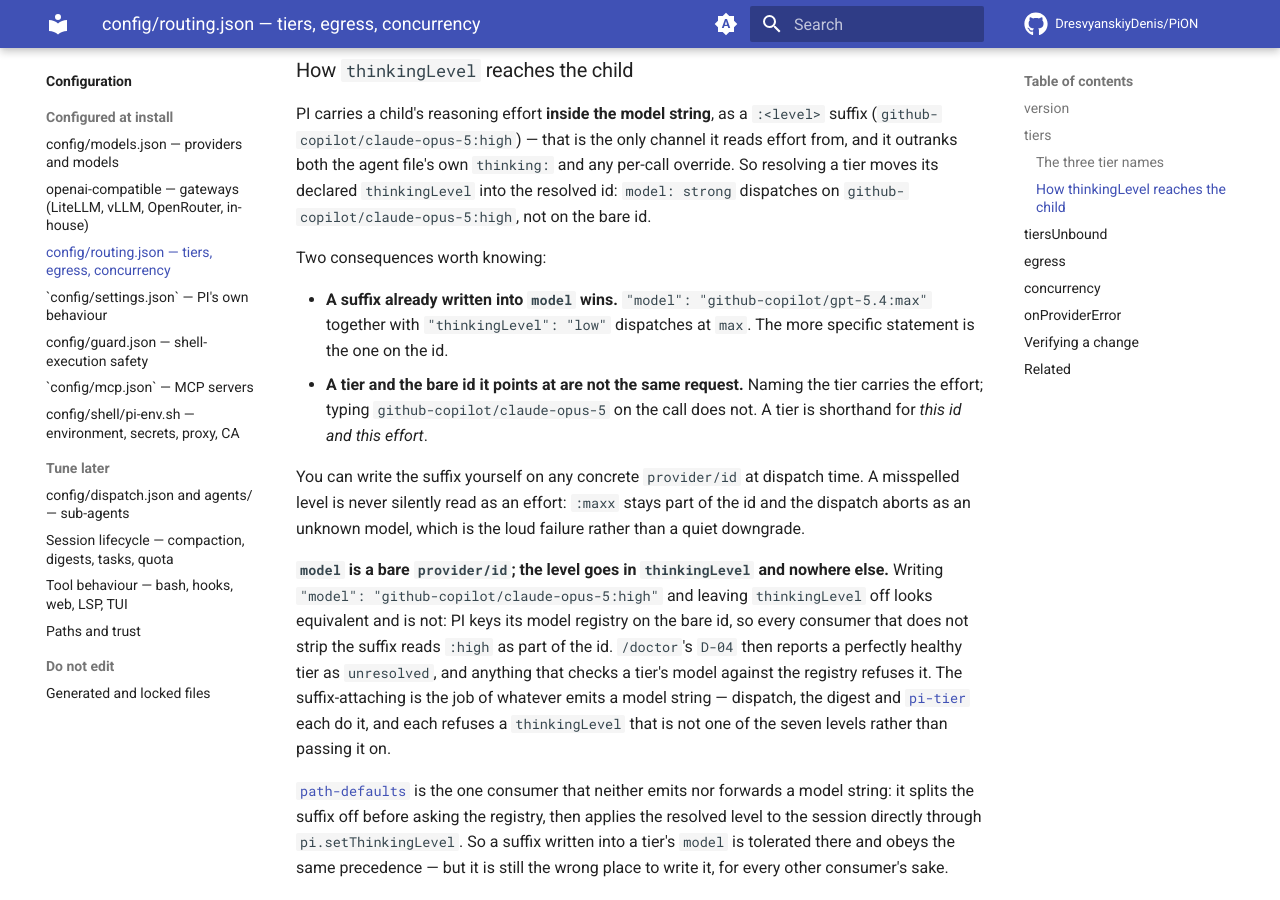
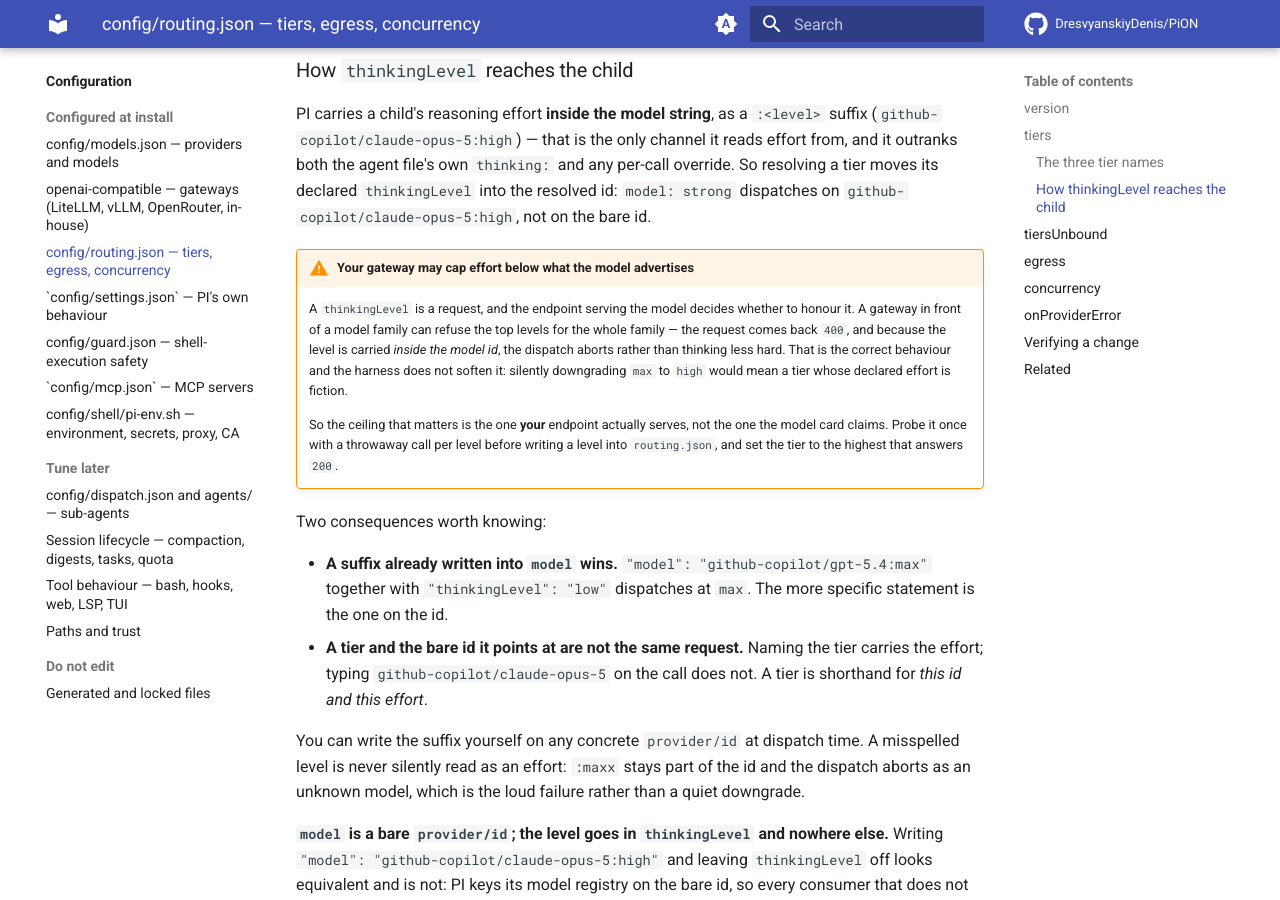
Before and after one commit to DresvyanskiyDenis/PiON, an MkDocs documentation site: the page built from docs/configuration/routing.md, in a window 1280 px wide and 900 px high, scrolled down 2039 px. Built offline with MkDocs 1.6.1 and Material for MkDocs 9.7.7, drawn with Linux system fonts in a browser that asks for light colours; comment, search, counter and statistics services are not loaded.

Commit message:
docs(routing): a gateway can cap reasoning effort below what the model advertises
A `thinkingLevel` is a request; the endpoint serving the model decides whether
to honour it, and a gateway sitting in front of a model family can refuse the
top levels for the whole family. Because PI carries the level inside the model
id, that comes back as a `400` and the dispatch aborts — which is the correct
behaviour, and worth saying out loud so nobody "fixes" it by downgrading the
level silently and leaving a tier whose declared effort is fiction.

Practical advice with it: probe your own endpoint once per level before writing
a level into `routing.json`.

```diff
--- a/docs/configuration/routing.md
+++ b/docs/configuration/routing.md
@@ -74,6 +74,18 @@ PI carries a child's reasoning effort **inside the model string**, as a `:<level
 outranks both the agent file's own `thinking:` and any per-call override. So resolving a tier moves
 its declared `thinkingLevel` into the resolved id: `model: strong` dispatches on
 `github-copilot/claude-opus-5:high`, not on the bare id.
+
+!!! warning "Your gateway may cap effort below what the model advertises"
+    A `thinkingLevel` is a request, and the endpoint serving the model decides whether to honour it.
+    A gateway in front of a model family can refuse the top levels for the whole family — the
+    request comes back `400`, and because the level is carried *inside the model id*, the dispatch
+    aborts rather than thinking less hard. That is the correct behaviour and the harness does not
+    soften it: silently downgrading `max` to `high` would mean a tier whose declared effort is
+    fiction.
+
+    So the ceiling that matters is the one **your** endpoint actually serves, not the one the model
+    card claims. Probe it once with a throwaway call per level before writing a level into
+    `routing.json`, and set the tier to the highest that answers `200`.
 
 Two consequences worth knowing:
 
```
